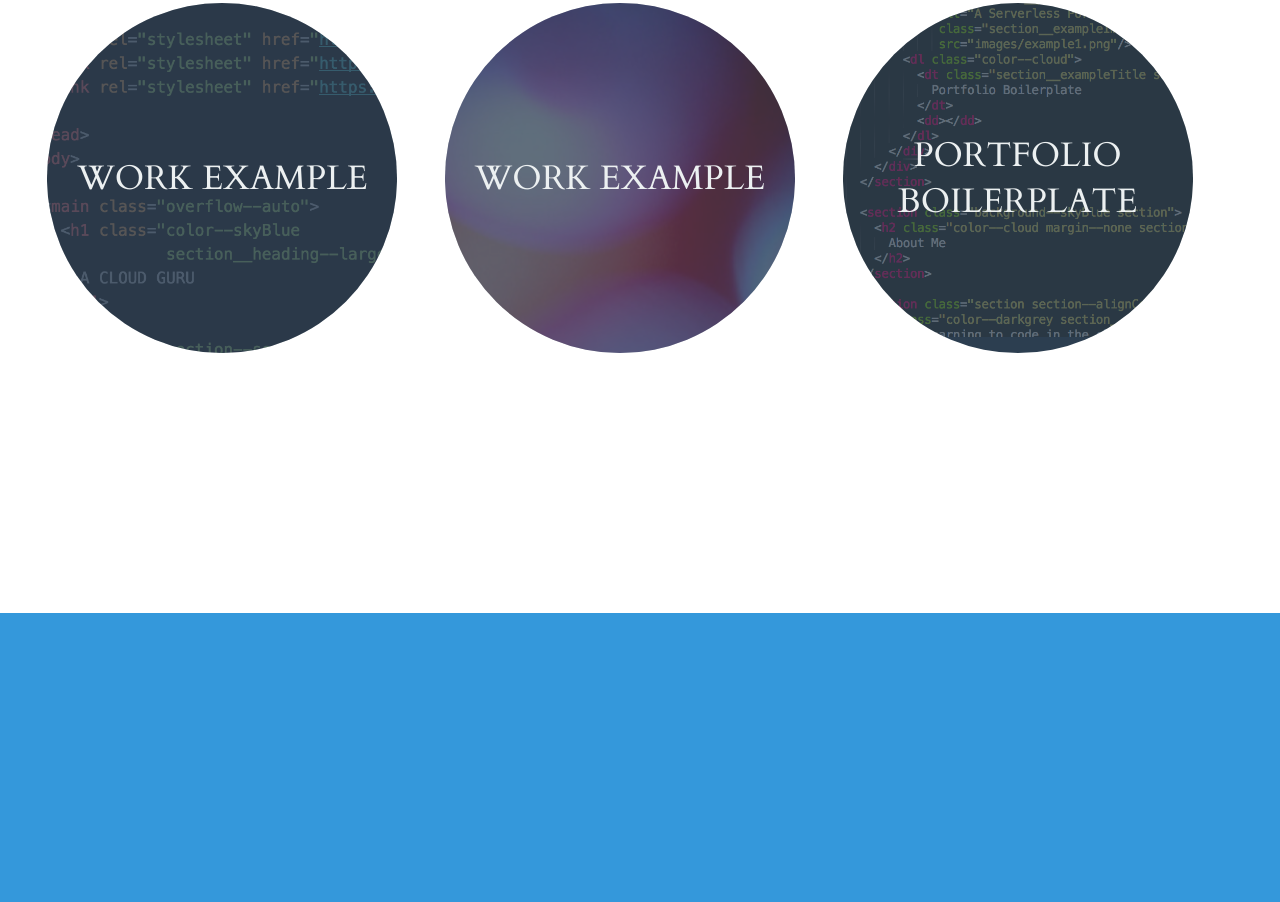
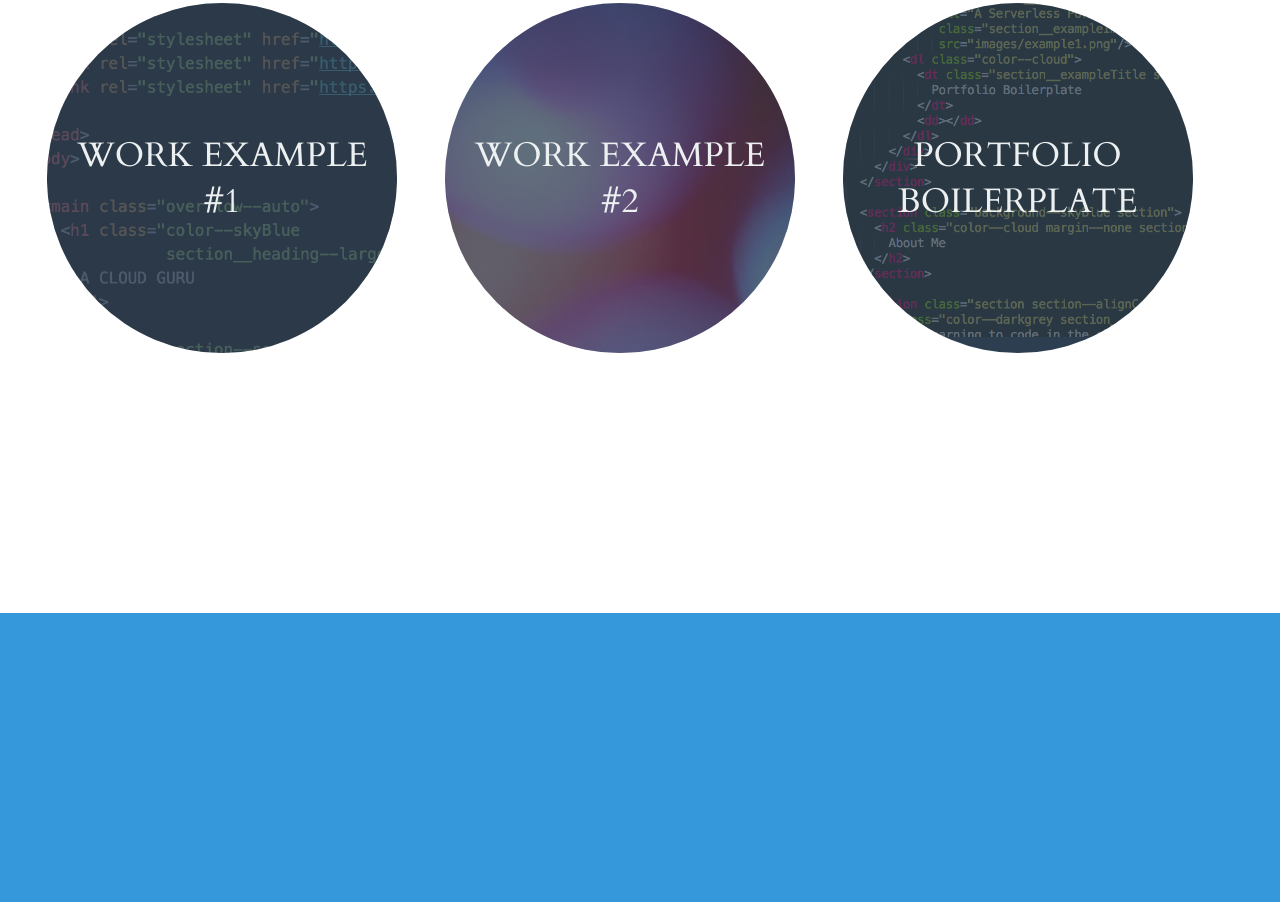
Before and after one commit to dukes5555/my-portfolio, a plain HTML site: page index.html in a window 1280 px wide. Shown: the part 835-1737 px from the top of the page. Drawn offline with Linux system fonts and the light colour scheme.

Commit message:
Another change to index.html

```diff
--- a/index.html
+++ b/index.html
@@ -68,7 +68,7 @@
                src="images/example1.png"/>
           <dl class="color--cloud">
             <dt class="section__exampleTitle section__text--centered">
-              Work Example
+              Work Example #1
             </dt>
             <dd></dd>
           </dl>
@@ -84,7 +84,7 @@
                https://www.flickr.com/photos/ssoosay/4097410999 -->
           <dl class="color--cloud">
             <dt class="section__exampleTitle section__text--centered ">
-              Work Example
+              Work Example #2
             </dt>
             <dd></dd>
           </dl>
```
